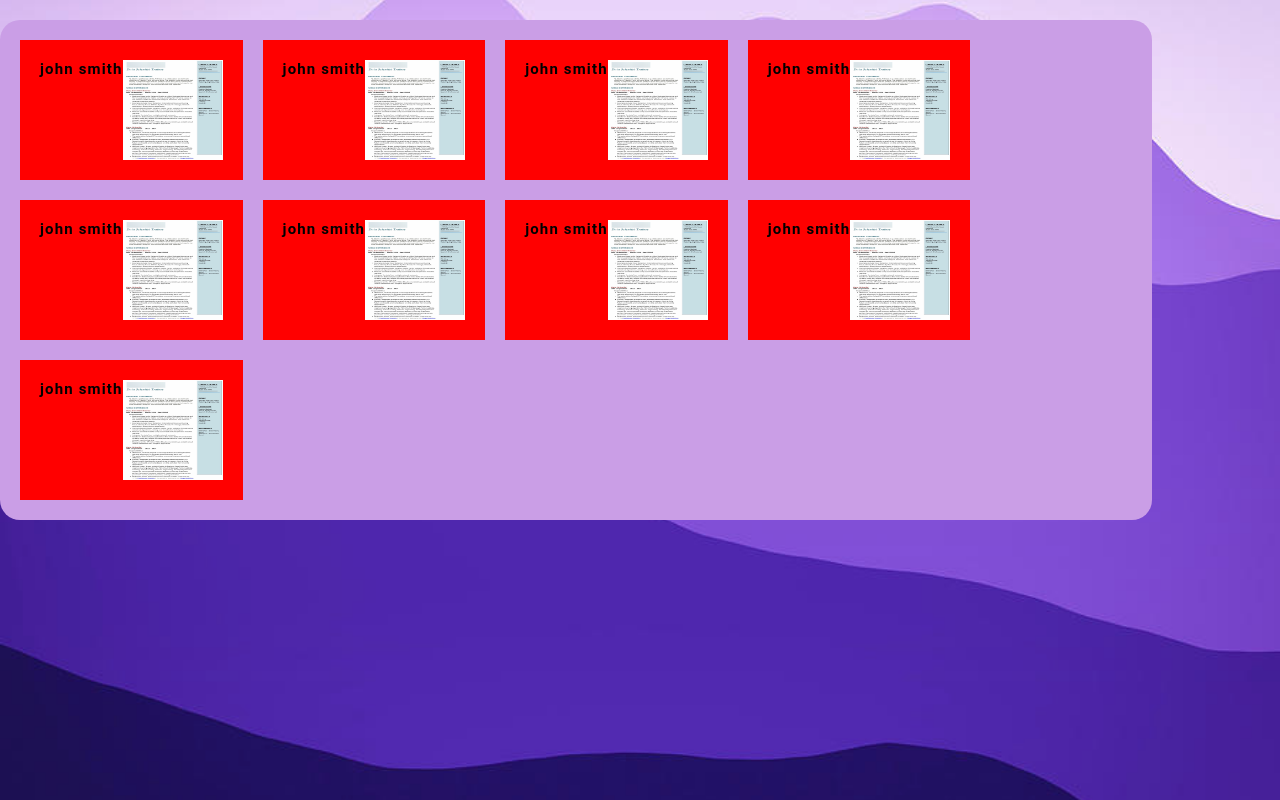
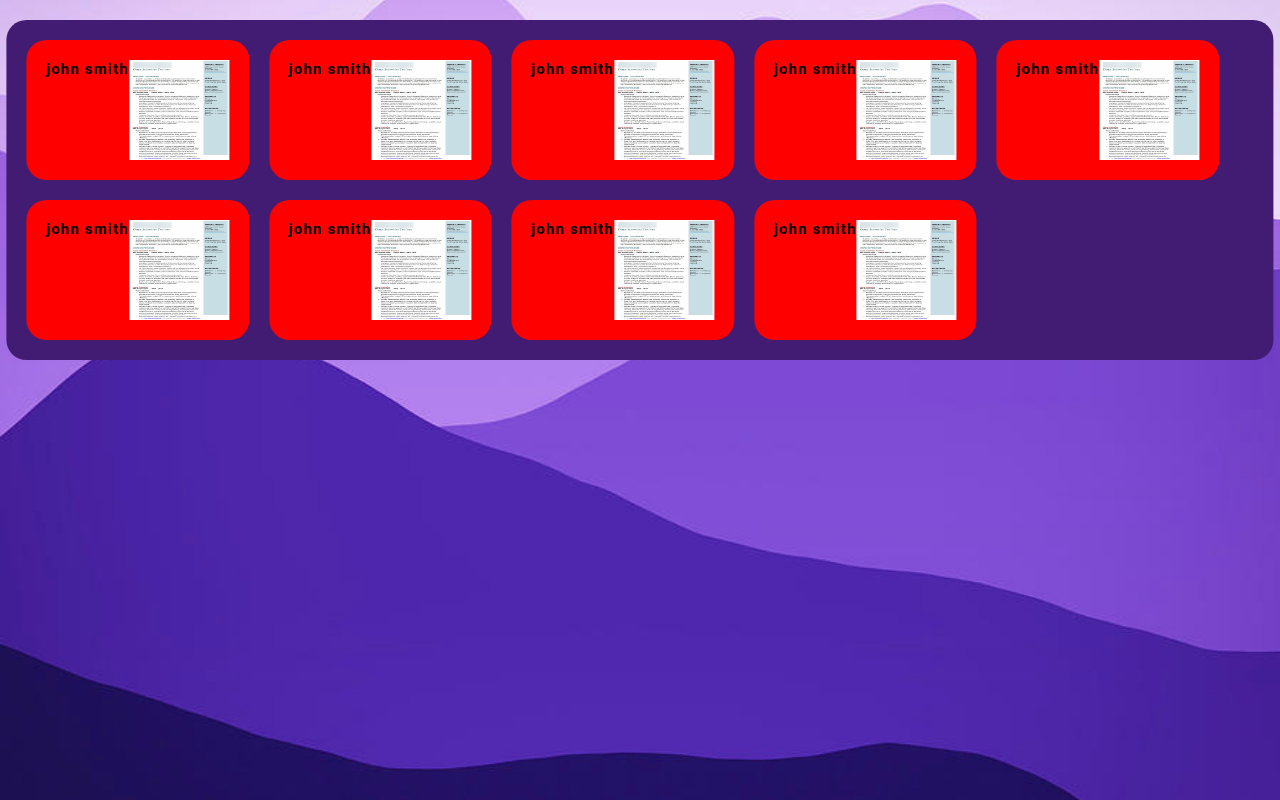
Before and after one commit to Goosenator123/Brebeufhackathon, a plain HTML site: page cv-page.html in a window 1280 px wide. Drawn offline with Linux system fonts and the light colour scheme.

Commit message:
Testing commit

```diff
--- a/scripts/cv-load.js
+++ b/scripts/cv-load.js
@@ -18,6 +18,7 @@ function stuff() {
     image.style.width = "100px"
     div.style.padding = "20px";
     div.style.display = "flex";
+    div.style.borderRadius = "20px";
     div.style.flexDirection = "row";
     div.style.margin = "10px"
     div.style.justifyContent = "space-between";
--- a/styles/cv-page.css
+++ b/styles/cv-page.css
@@ -41,14 +41,17 @@ body {
 }
 
 #cv-list {
-    width: 90%;
+    position: absolute;
+    left: 50%;
+    transform: translate(-50%);
+    width: 99%;
     box-sizing: border-box;
     overflow: hidden;
     float: left;
     padding: 10px;
     border-radius: 20px;
     margin: 20px auto;
-    background-color: var(--nav-hover);
+    background-color: var(--shadow);
     display: flex;
     flex-flow: row wrap;
 }
```
